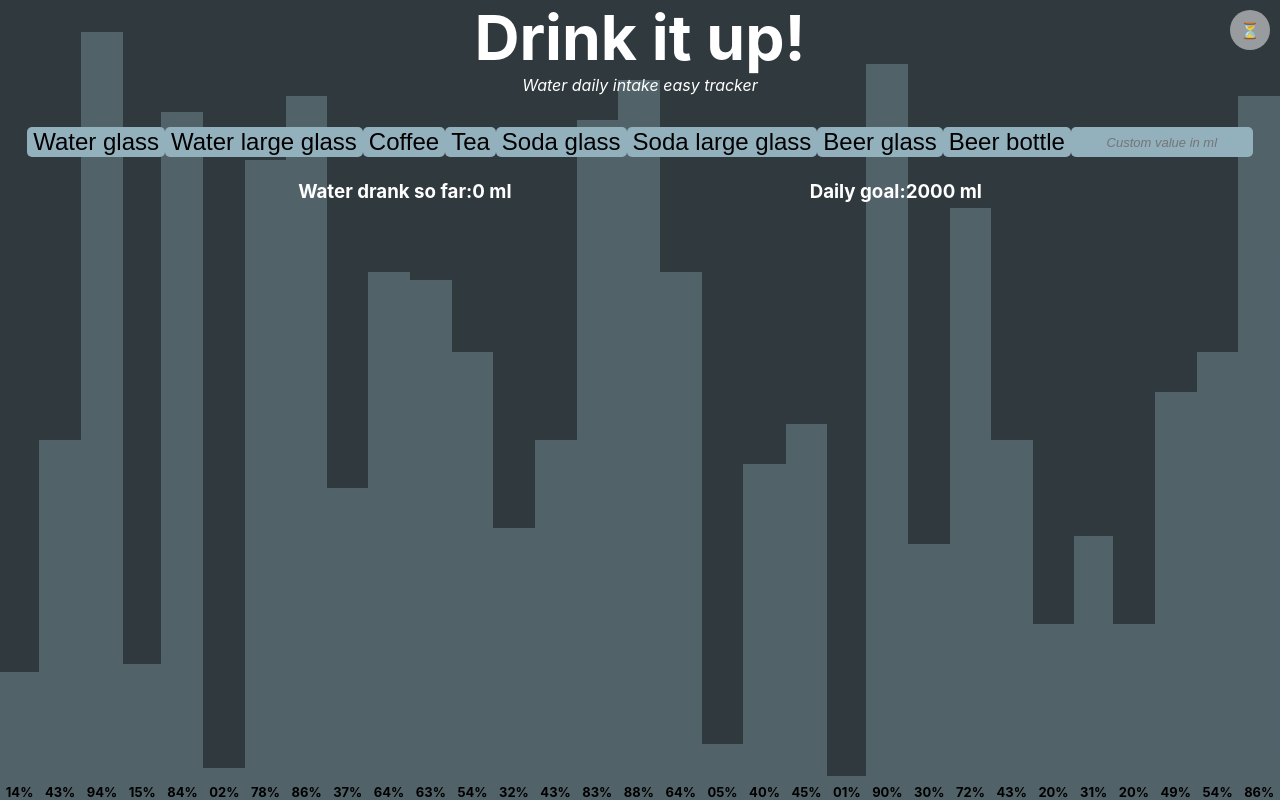
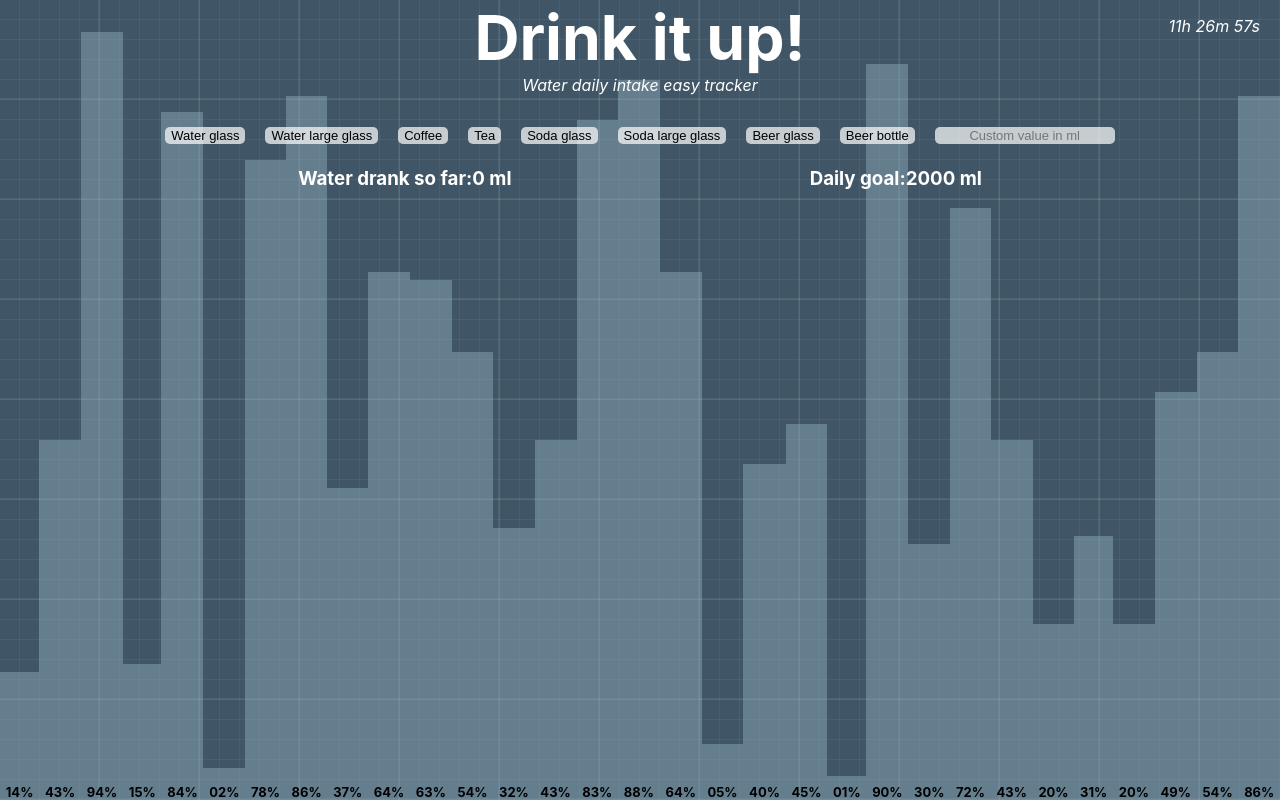
Before and after one commit to pietroguiotto/Drink-it-up, a plain HTML site: page index.html in a window 1280 px wide. Drawn offline with Linux system fonts and the light colour scheme.

Commit message:
styled background and other elements on page, removed hourglass

```diff
--- a/index.html
+++ b/index.html
@@ -38,11 +38,11 @@
             <div class="sectionD">
                 <!-- <p>Time until reset: </p> -->
                 <!-- <p id="clock"> Loading..</p> -->
-                <div class="tooltip">⏳
-                    <span class="tooltiptext">
-                        <p id="clock"> Loading..</p>
-                    </span>
-                </div>
+                <!-- <div class="tooltip">⏳ -->
+                    <!-- <span class="tooltiptext"> -->
+                        <p id="clock"> Loading timer..</p>
+                    <!-- </span> -->
+                <!-- </div> -->
             </div>
             </div>
             <p id="waterPercentage"></p>
--- a/style.css
+++ b/style.css
@@ -2,6 +2,32 @@ html, body {
     margin: 0;
     padding: 0;
     font-family: -apple-system, BlinkMacSystemFont, 'Segoe UI', Roboto, Oxygen, Ubuntu, Cantarell, 'Open Sans', 'Helvetica Neue', sans-serif
+}
+
+body{
+    --bg-color: #1370FB;
+    --dot-color: #3882E8;
+    --dot-space: 22px;
+    --dot-size: 20px;
+}
+
+body {
+    background-color:rgb(64, 86, 102);
+    background-image:
+        linear-gradient(rgba(255,255,255, 0.07) 2px, transparent 2px),
+        linear-gradient(90deg, rgba(255,255,255, 0.07) 2px, transparent 2px),
+        linear-gradient(rgba(255,255,255,.05) 1px, transparent 1px),
+        linear-gradient(90deg, rgba(255,255,255,.05) 1px, transparent 1px);
+    background-size:
+        100px 100px,
+        100px 100px,
+        20px 20px,
+        20px 20px;
+    background-position:
+        -2px -2px,
+        -2px -2px,
+        -1px -1px,
+        -1px -1px;
 }
 
 .sectionContainer {
@@ -34,14 +60,10 @@ html, body {
     top: 0;
 }
 
-body {
-    background-color: #30393D
-}
-
 #waterLevel {
     display: flex;
     width: 100%;
-    background-color:rgba(197, 235, 252, 0.5);
+    background-color:rgba(197, 235, 252, 0.7);
     height: 0%;
     z-index: -1;
     bottom: 0;
@@ -79,10 +101,11 @@ h3{
     padding: 0;
 }
 
-li {
+#beverages li {
     list-style: none;
     display: flex;
     justify-content: space-evenly;
+    padding: 0 10px;
 }
 
 #waterPercentage{
@@ -104,16 +127,15 @@ li {
 
 button, input{
     border: none;
-    background-color:#93B0BD;
+    background-color: rgba(255, 255, 255, 0.7);
     color: black;
     border-radius: 5px;
-    font-size: 1.5em;
+    font-size: small;
     transition: 0.2s;
 }
 input {
     text-align: center;
-    font-style: italic;
-    font-size: small
+    color: black;
 }
 
 button:hover, input:hover{
@@ -137,8 +159,13 @@ button:hover, input:hover{
 }
 
 #clock{
+    color: rgba(255, 255, 255, 1);
+    padding: 0 20px;
+    font-style: italic;
+    top: 0;
+    right: 0;
     white-space: nowrap;
-    padding: 10px;
+    position: absolute;
 }
 
 .tooltip {
--- a/style2.css
+++ b/style2.css
@@ -33,7 +33,7 @@ position: absolute;
 
 #chart li{
     color:  black;
-    background-color: rgba(97, 116, 125, 0.7);
+    background-color: rgba(153, 186, 202, 0.4);
     text-align: center;
     font-size: small;
     font-weight: bold;
```
